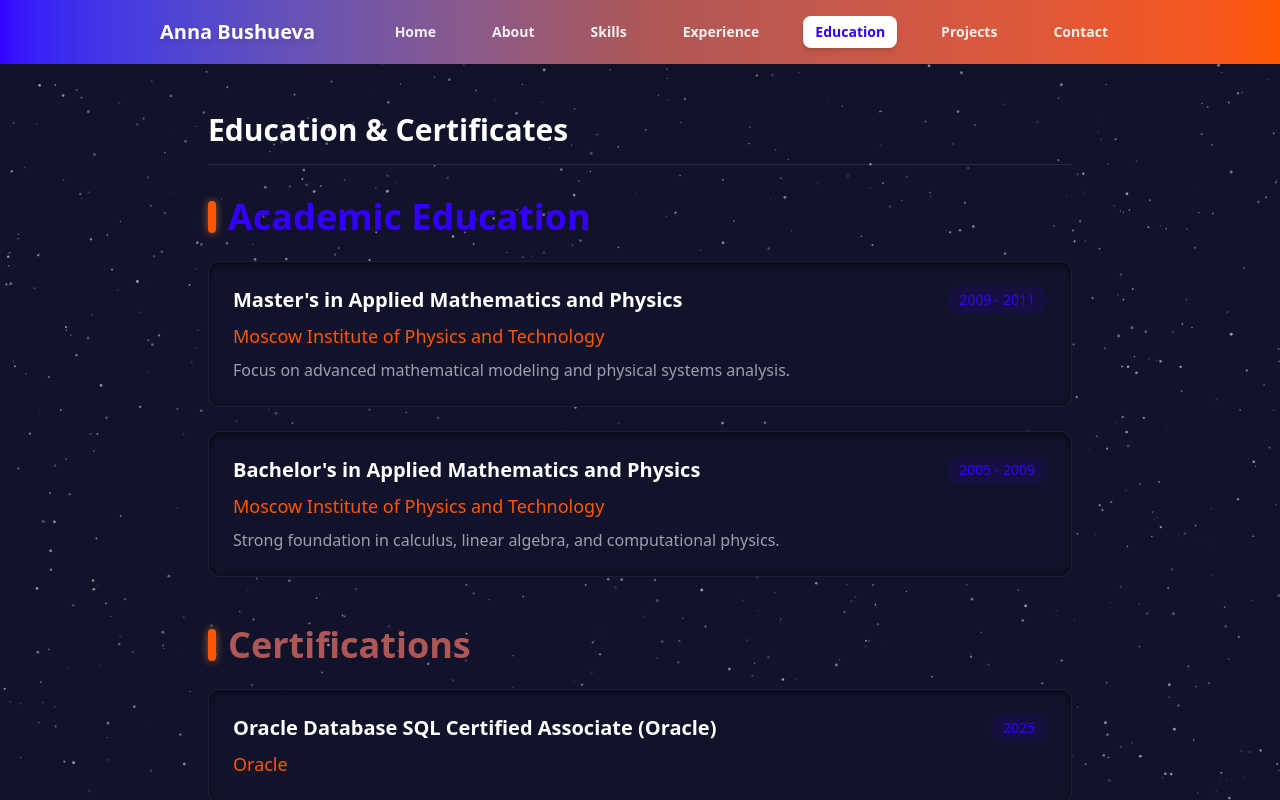
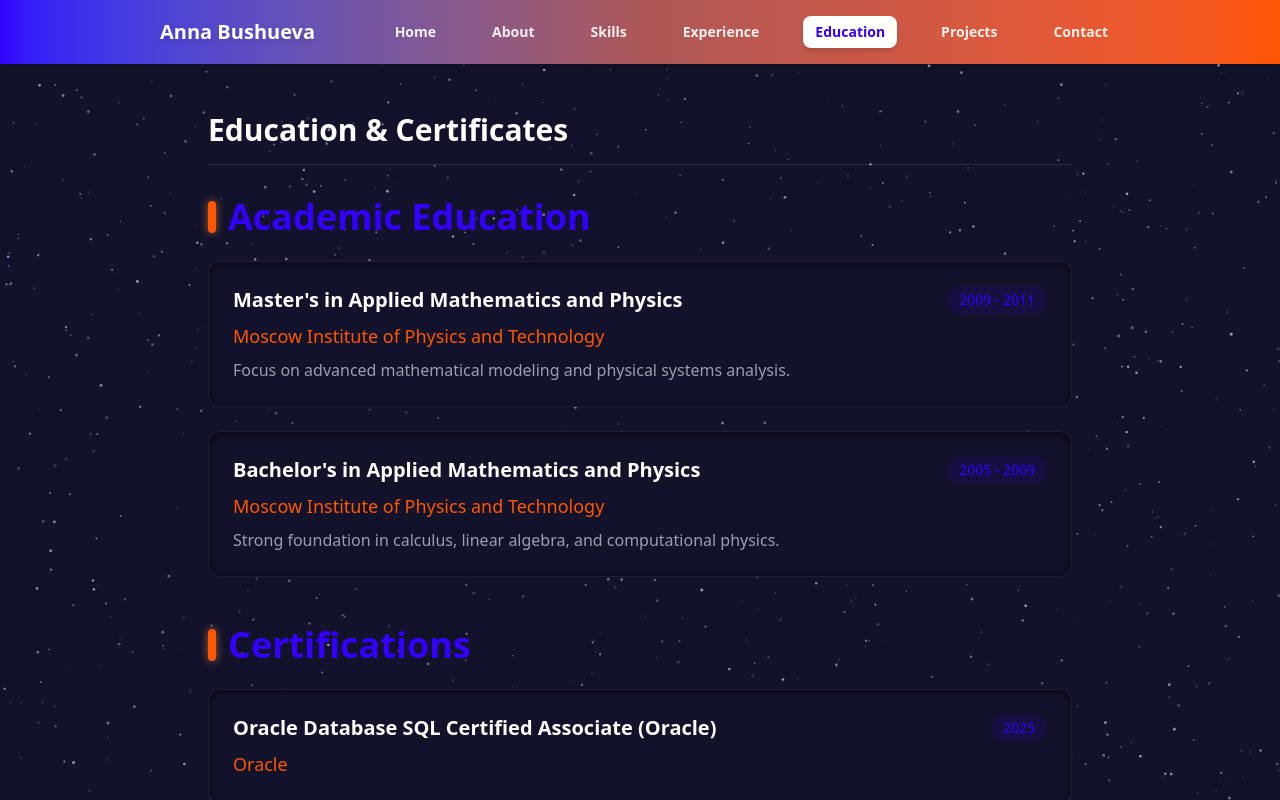
Before and after one commit to koxiperu/koxiperu.github.io, a React (Vite) app: page / in a window 1280 px wide. Both pictures are taken after a click on the button "Education". Shown: the top 800 px of the page. Built offline with nearby package versions, Linux system fonts and the light colour scheme.

Commit message:
title fix

```diff
--- a/src/pages/Education.jsx
+++ b/src/pages/Education.jsx
@@ -52,7 +52,7 @@ export default function Education() {
       </div>
 
       <div>
-        <h3 className="text-4xl font-bold text-brand-pink mb-6 flex items-center no-star-interaction">
+        <h3 className="text-4xl font-bold text-brand-purple mb-6 flex items-center no-star-interaction">
            <span className="w-2 h-8 bg-brand-orange rounded-full mr-3 shadow-[0_0_8px_rgba(242,153,74,0.6)]"></span>
            Certifications
         </h3>
```
